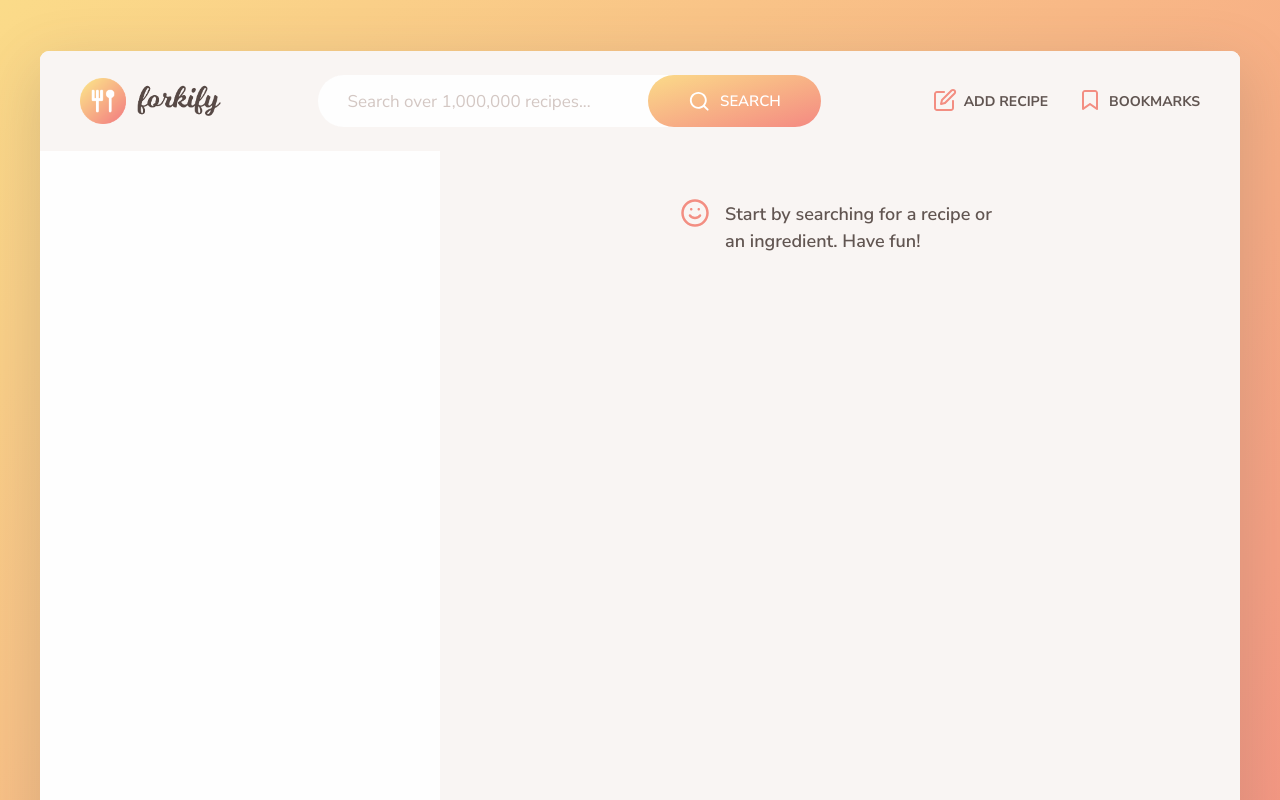
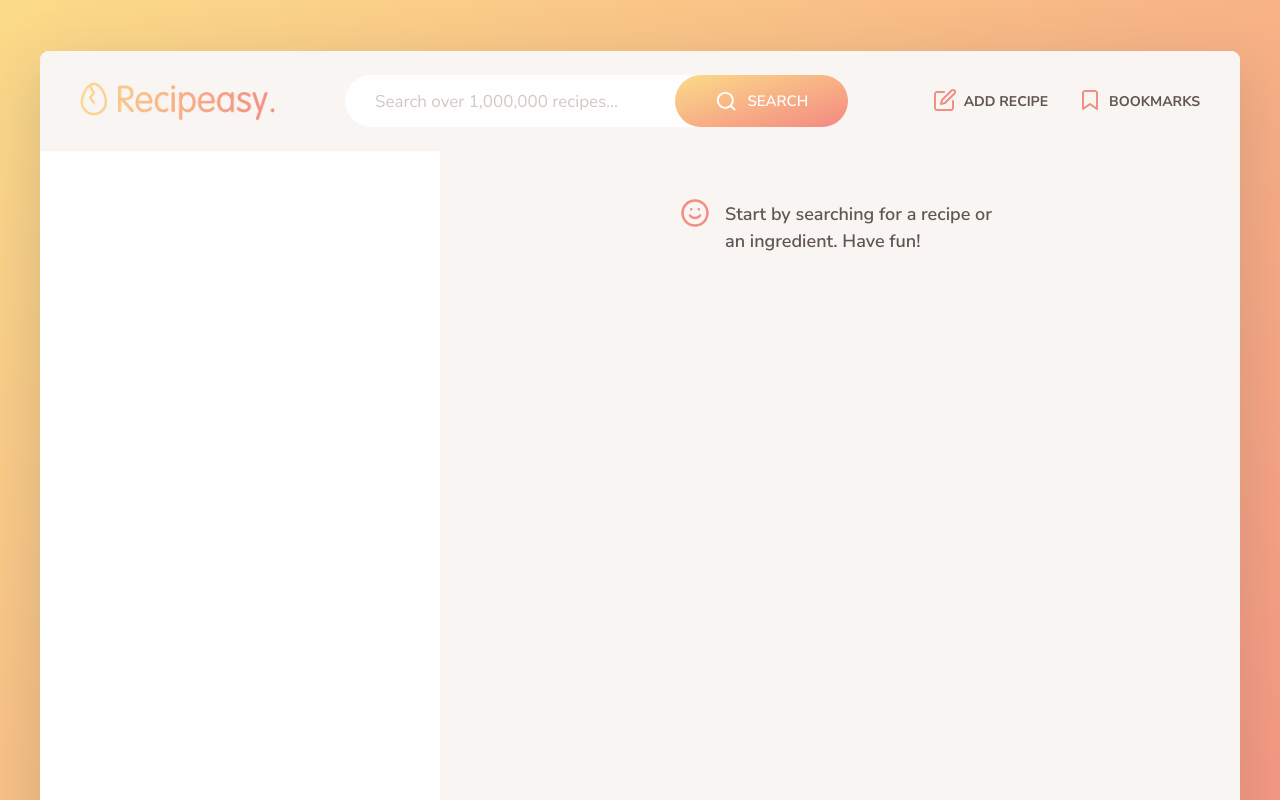
Before and after one commit to algoritmau/recipeasy, a website built with Parcel: page index.html in a window 1280 px wide. Shown: the top 800 px of the page. Built offline with nearby package versions, Linux system fonts and the light colour scheme.

Commit message:
update logo

```diff
--- a/index.html
+++ b/index.html
@@ -20,7 +20,7 @@
     <div class="container">
       <header class="header">
         <!-- TODO: Update logo -->
-        <img src="src/img/logo.png" alt="Logo" class="header__logo" />
+        <img src="src/img/recipeasy-logo.png" alt="Logo" class="header__logo" />
         <form class="search">
           <input
             type="text"
--- a/src/styles/_header.sass
+++ b/src/styles/_header.sass
@@ -7,7 +7,7 @@
 
   &__logo
     margin-left: 4rem
-    height: 4.6rem
+    height: 3.8rem
     display: block
 
 .search
```
Also changed, not shown: src/img/logo.png (deleted), src/img/recipeasy-logo.png (added).
